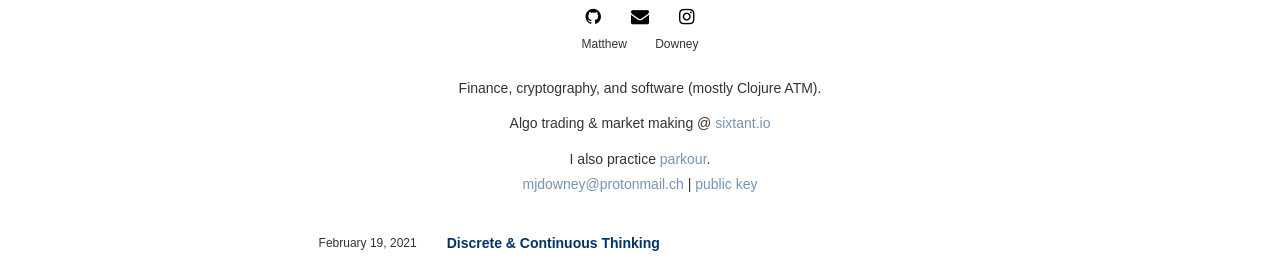
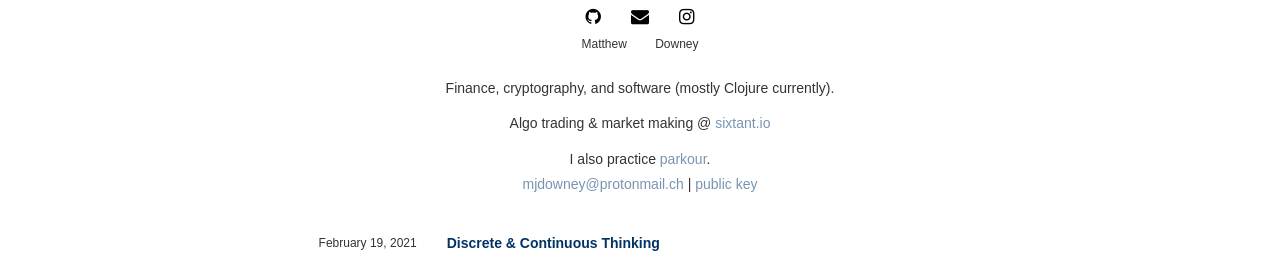
Before and after one commit to matthewdowney/matthewdowney.github.io, a Jekyll site: the page built from index.html, in a window 1280 px wide. Shown: the part 201-473 px from the top of the page. Built offline with Jekyll 4.4.1, drawn with Linux system fonts in a browser that asks for light colours; some web fonts are replaced; Markdown is read by kramdown in place of the engine named in the settings; the list of posts is cut into pages by our own code; comment, search, counter and statistics services are not loaded.

Commit message:
Update conf

```diff
--- a/_config.yml
+++ b/_config.yml
@@ -1,6 +1,6 @@
 # top level stuff you probably don't need to touch
 highlighter: pygments
-markdown: rdiscount
+markdown: kramdown
 rdiscount:
   extensions: [smart]
 permalink: /:title.html
@@ -14,7 +14,7 @@
 #baseurl: /
 title: Matthew Downey
 author: Matthew Downey
-description: Finance, cryptography, and software (mostly Clojure ATM).
+description: Finance, cryptography, and software (mostly Clojure currently).
 avatar: profile.jpg
 email: mjdowney@protonmail.ch
 github: matthewdowney
--- a/_includes/sidebar.html
+++ b/_includes/sidebar.html
@@ -11,7 +11,7 @@
       </div>
       <div class="desc row">
 	<div class="col-sm-12">
-          <h3 class="detail">Finance, cryptography, and software (mostly Clojure ATM).</h3>
+          <h3 class="detail">Finance, cryptography, and software (mostly Clojure currently).</h3>
 	  <h3 class="detail">Algo trading & market making @ <a href="https://sixtant.io">sixtant.io</a></h3>
           <h3 class="detail">I also practice <a href="https://www.instagram.com/p/BH-vEYPBTjt/?taken-by=_matthewdowney">parkour</a>.</h3>
 		  <h5><a href="mailto:{{ site.email }}">{{ site.email }}</a> | <a href="{{ site.baseurl }}publickey.asc.txt">public key</a></h5>
```
